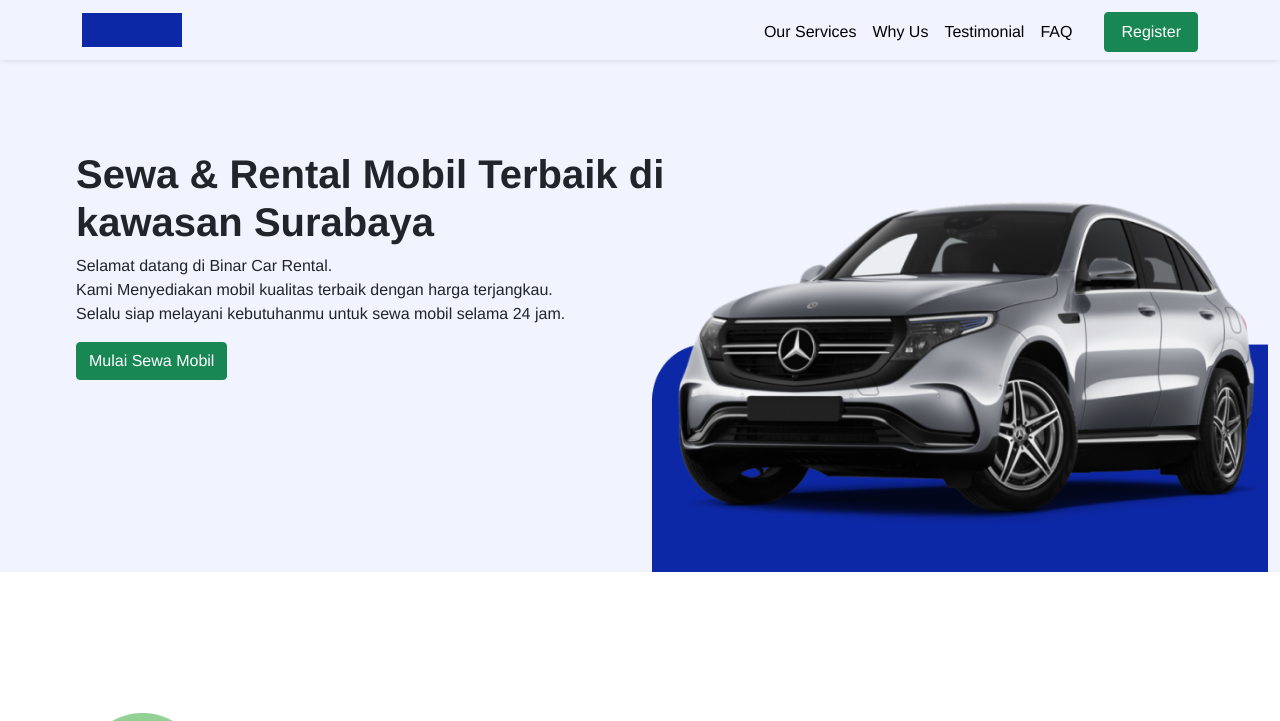
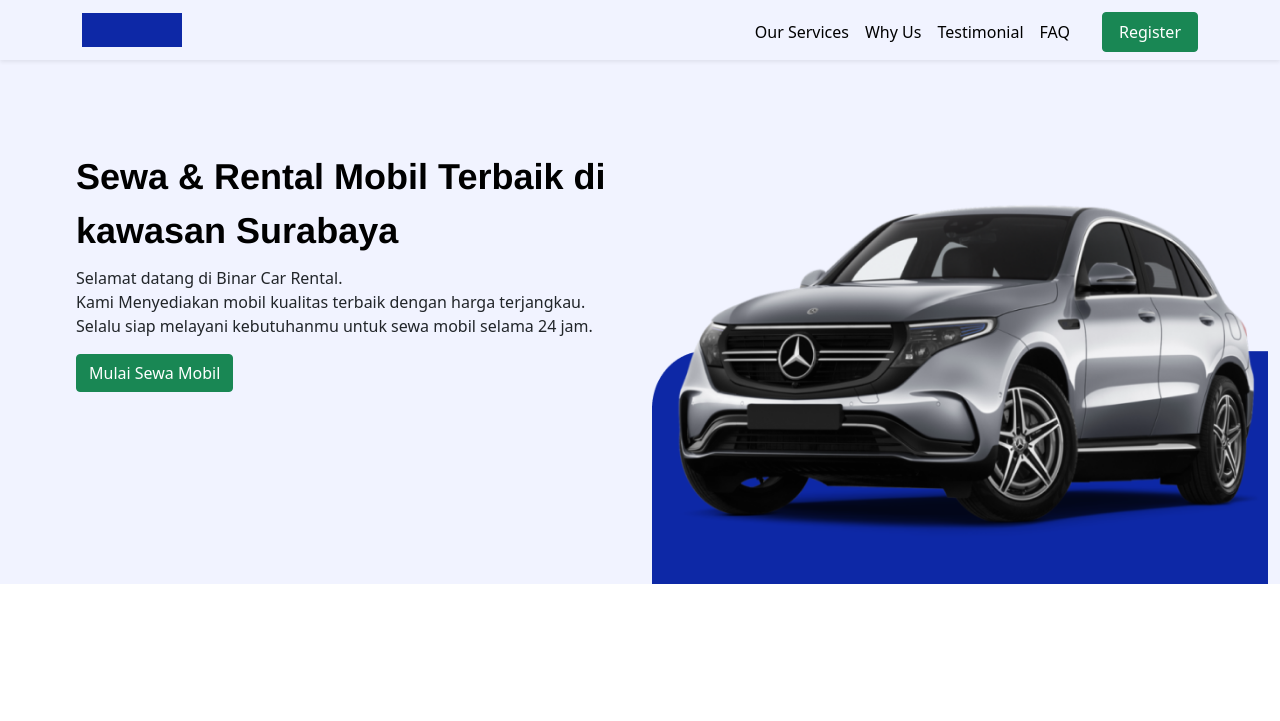
Before and after one commit to rolandstevenson/challenge_4.2, a website: page public/Index.html in a window 1280 px wide. Shown: the top 721 px of the page. Drawn offline with nearby package versions, Linux system fonts and the light colour scheme.

Commit message:
Update css

```diff
--- a/package.json
+++ b/package.json
@@ -7,7 +7,7 @@
   "license": "MIT",
   "private": false,
   "scripts": {
-    "start": "node server/index.js"
+    "start": "nodemon server/index.js"
   },
   "dependencies": {
     "chalk": "^5.0.1",
--- a/public/Index.html
+++ b/public/Index.html
@@ -66,7 +66,7 @@
         <div class="container-fluid pt-5" style="background-color: #F1F3FF;">
                 <div class="row">
                     <div class="col-md-6" id="headertext">
-                        <h1 class="justify-content-center"><b>Sewa & Rental Mobil Terbaik di kawasan Surabaya</b></h1>
+                        <h1 class="font1 justify-content-center"><b>Sewa & Rental Mobil Terbaik di kawasan Surabaya</b></h1>
                         <p class="justify-content-center">Selamat datang di Binar Car Rental.<br>Kami Menyediakan mobil kualitas terbaik dengan harga terjangkau.<br>Selalu siap melayani kebutuhanmu untuk sewa mobil selama 24 jam.</p>
                         <a class="btn btn-success" href="cariMobil.html" role="button">Mulai Sewa Mobil</a>
                     </div>
--- a/public/css/style.css
+++ b/public/css/style.css
@@ -1,8 +1,8 @@
-@import url("https://fonts.googleapis.com/css2?family=Poppins:ital,wght@0,300;0,500;0,700;1,300;1,500;1,700&display=swap");
-
+/* @import url("https://fonts.googleapis.com/css2?family=Poppins:ital,wght@0,300;0,500;0,700;1,300;1,500;1,700&display=swap"); */
+/*
 * {
-  font-family: "Helvetica";
-}
+  font-family: "Halvetica";
+} */
 
 .font1 {
   font-family: "Helvetica";
@@ -24,6 +24,7 @@
   color: #000000;
 }
 
+/* Mobile */
 @media screen and (max-width: 768px) {
   /* Section 1 */
 
@@ -135,6 +136,7 @@
   }
 }
 
+/* Desktop */
 @media screen and (min-width: 768px) and (max-width: 1024px) {
   /* Section 1 */
 
--- a/public/css/styleCariMobil.css
+++ b/public/css/styleCariMobil.css
@@ -1,13 +1,12 @@
-@import url("https://fonts.googleapis.com/css2?family=Poppins:ital,wght@0,300;0,500;0,700;1,300;1,500;1,700&display=swap");
+/* @import url("https://fonts.googleapis.com/css2?family=Poppins:ital,wght@0,300;0,500;0,700;1,300;1,500;1,700&display=swap"); */
 
-* {
+/* * {
   font-family: "Halvetica";
-}
+} */
 
-@media screen and (max-width: 768px) {
 /* font */
 .font1 {
-    font-family: "Helvetica";
+  font-family: "Halvetica";
   font-style: normal;
   font-weight: 700;
   font-size: 36px;
@@ -26,6 +25,8 @@
   color: #000000;
 }
 
+/* Mobile */
+@media screen and (max-width: 768px) {
   /* Section 1 */
 
   .offcanvas-end {
@@ -53,6 +54,7 @@
   }
 }
 
+/* Desktop */
 @media screen and (min-width: 768px) and (max-width: 1024px) {
   /* Section 1 */
 
@@ -187,7 +189,6 @@
 
 #btn-pilihMobil {
   width: 100%;
-}
 
 /* Footer */
 footer {
```
Also changed, not shown: public/cariMobil.html (+3 -2 lines). Lines whose indentation alone changed are shown as unchanged.
